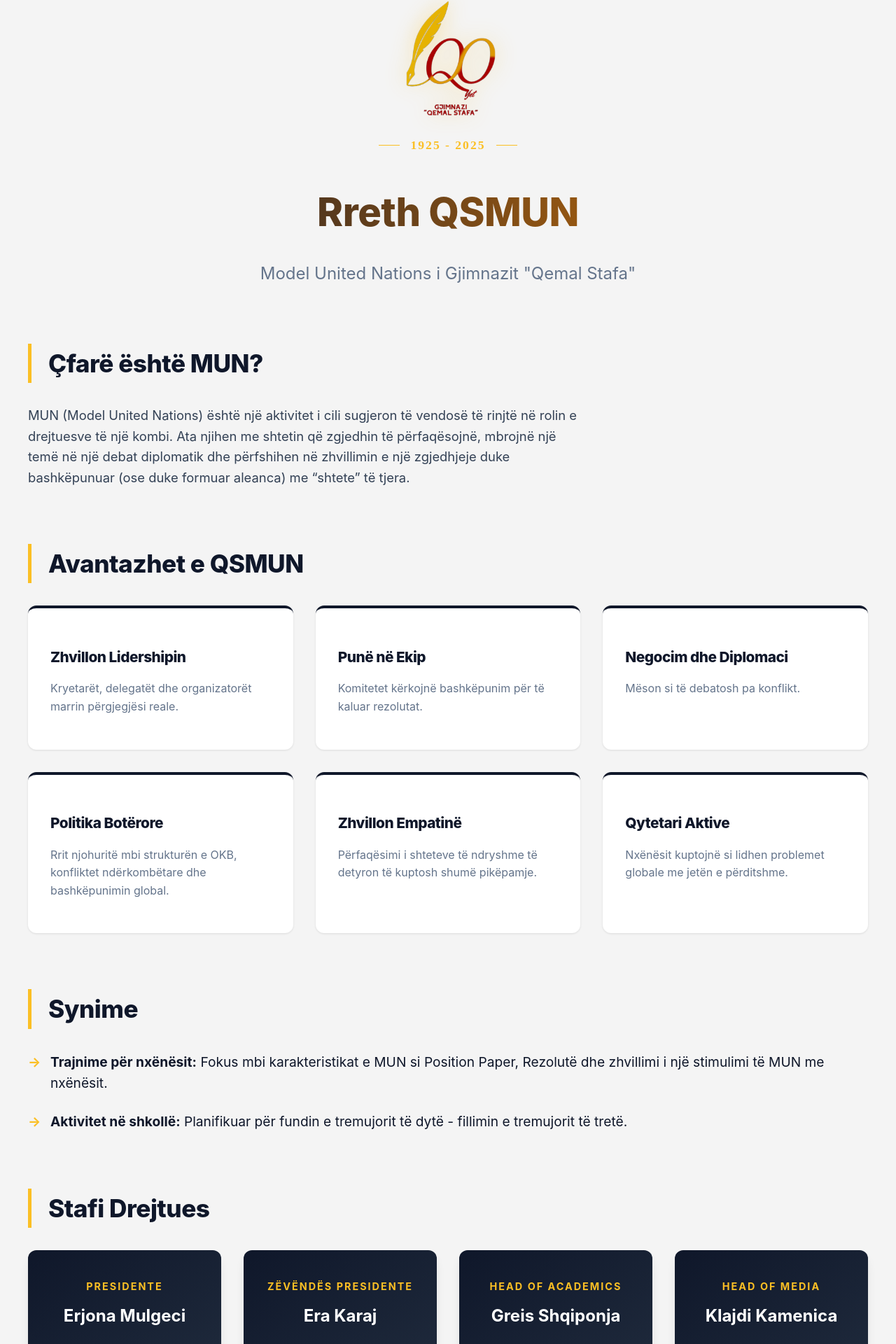
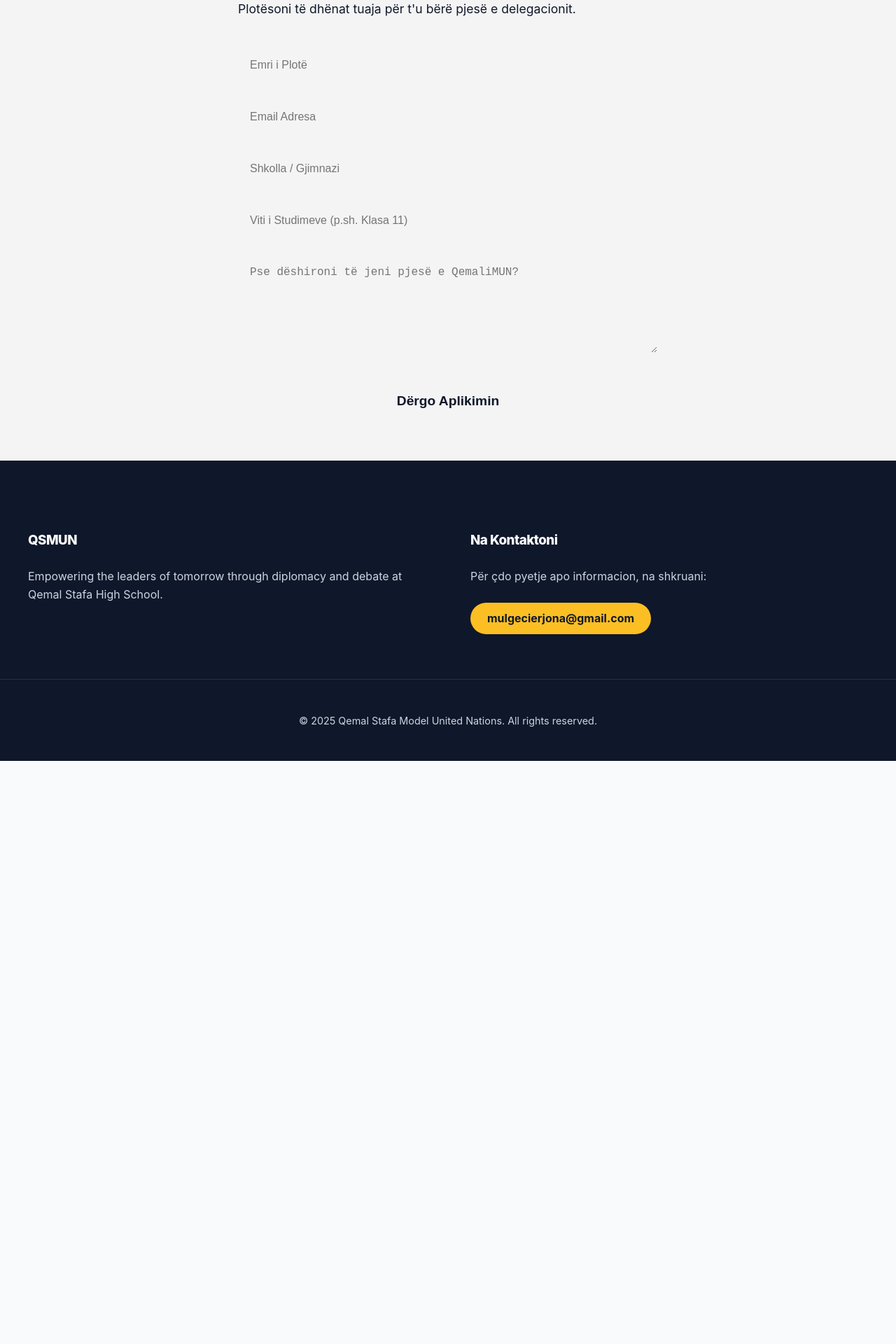
Before and after one commit to sidicyborg42x/QemaliMUN, a React (Create React App) app in the folder frontend/: page /about in a window 1280 px wide. Shown: the part 218-2138 px from the top of the page at 70% size. After the commit the page ends 1305 px from the top, so only its background shows below. Built offline with nearby package versions, Linux system fonts and the light colour scheme.

Commit message:
modifikim design i applypage

```diff
--- a/frontend/src/pages/AboutPage.js
+++ b/frontend/src/pages/AboutPage.js
@@ -1,108 +1,99 @@
-import React from 'react';
-import './AboutPage.css';
-// 1. Import the logo (adjust path if you put it directly in src)
-import AnniversaryLogo from './qemal100.png';
+// frontend/src/pages/ApplyPage.js
+import React, { useState } from 'react';
+import axiosInstance from '../api/axiosConfig';
+import './ApplyPage.css';
 
-const AboutPage = () => {
+const ApplyPage = () => {
+    const [formData, setFormData] = useState({
+        full_name: '',
+        email: '',
+        school: '',
+        grade: '',
+        motivation: ''
+    });
+    const [status, setStatus] = useState(null);
+
+    const handleChange = (e) => {
+        setFormData({ ...formData, [e.target.name]: e.target.value });
+    };
+
+    const handleSubmit = async (e) => {
+        e.preventDefault();
+        try {
+            // This sends data to your Render backend
+            await axiosInstance.post('applications/', formData);
+            setStatus({ type: 'success', text: 'Aplikimi u dërgua me sukses! Shihemi në QemaliMUN.' });
+            setFormData({ full_name: '', email: '', school: '', grade: '', motivation: '' });
+        } catch (error) {
+            setStatus({ type: 'error', text: 'Pati një gabim gjatë dërgimit. Ju lutem provoni përsëri.' });
+        }
+    };
+
     return (
-        <div className="about-page container fade-in">
-            <header className="about-header">
-                {/* 2. Add the Anniversary Badge */}
-                <div className="anniversary-badge-container">
-                    <img
-                        src={AnniversaryLogo}
-                        alt="100 Vjetori Gjimnazi Qemal Stafa"
-                        className="anniversary-logo"
-                    />
-                    <span className="anniversary-label">1925 - 2025</span>
-                </div>
+        <div className="apply-page-wrapper">
+            <div className="apply-card">
+                <h2>Apliko Tani</h2>
+                <p className="form-subtitle">Plotësoni të dhënat tuaja për t'u bërë pjesë e delegacionit.</p>
 
-                <h1>Rreth QSMUN</h1>
-                <p className="lead">Model United Nations i Gjimnazit "Qemal Stafa"</p>
-            </header>
+                {status && (
+                    <div className={`status-message ${status.type}`}>
+                        {status.text}
+                    </div>
+                )}
 
-            <div className="about-content">
-                {/* ... (rest of your existing content) ... */}
-                <section className="about-section">
-                    <h2>Çfarë është MUN?</h2>
-                    <p>
-                        MUN (Model United Nations) është një aktivitet i cili sugjeron të vendosë të rinjtë në rolin e drejtuesve të një kombi.
-                        Ata njihen me shtetin që zgjedhin të përfaqësojnë, mbrojnë një temë në një debat diplomatik dhe përfshihen në zhvillimin
-                        e një zgjedhjeje duke bashkëpunuar (ose duke formuar aleanca) me “shtete” të tjera.
-                    </p>
-                </section>
-
-                {/* ... (Keep the rest of the sections exactly as they are) ... */}
-
-                {/* Advantages Section */}
-                <section className="about-section">
-                    <h2>Avantazhet e QSMUN</h2>
-                    <div className="advantages-grid">
-                        <div className="advantage-item">
-                            <h3>Zhvillon Lidershipin</h3>
-                            <p>Kryetarët, delegatët dhe organizatorët marrin përgjegjësi reale.</p>
-                        </div>
-                        <div className="advantage-item">
-                            <h3>Punë në Ekip</h3>
-                            <p>Komitetet kërkojnë bashkëpunim për të kaluar rezolutat.</p>
-                        </div>
-                        <div className="advantage-item">
-                            <h3>Negocim dhe Diplomaci</h3>
-                            <p>Mëson si të debatosh pa konflikt.</p>
-                        </div>
-                        <div className="advantage-item">
-                            <h3>Politika Botërore</h3>
-                            <p>Rrit njohuritë mbi strukturën e OKB, konfliktet ndërkombëtare dhe bashkëpunimin global.</p>
-                        </div>
-                        <div className="advantage-item">
-                            <h3>Zhvillon Empatinë</h3>
-                            <p>Përfaqësimi i shteteve të ndryshme të detyron të kuptosh shumë pikëpamje.</p>
-                        </div>
-                        <div className="advantage-item">
-                            <h3>Qytetari Aktive</h3>
-                            <p>Nxënësit kuptojnë si lidhen problemet globale me jetën e përditshme.</p>
-                        </div>
+                <form onSubmit={handleSubmit} className="apply-form">
+                    <div className="form-group">
+                        <input
+                            name="full_name"
+                            placeholder="Emri i Plotë"
+                            value={formData.full_name}
+                            onChange={handleChange}
+                            required
+                        />
                     </div>
-                </section>
-
-                {/* Goals Section */}
-                <section className="about-section bg-accent">
-                    <h2>Synime</h2>
-                    <ul className="goals-list">
-                        <li>
-                            <strong>Trajnime për nxënësit:</strong> Fokus mbi karakteristikat e MUN si Position Paper, Rezolutë dhe zhvillimi i një stimulimi të MUN me nxënësit.
-                        </li>
-                        <li>
-                            <strong>Aktivitet në shkollë:</strong> Planifikuar për fundin e tremujorit të dytë - fillimin e tremujorit të tretë.
-                        </li>
-                    </ul>
-                </section>
-
-                {/* Leadership Section */}
-                <section className="about-section leadership-section">
-                    <h2>Stafi Drejtues</h2>
-                    <div className="leadership-grid">
-                        <div className="leader-card">
-                            <div className="leader-role">Presidente</div>
-                            <div className="leader-name">Erjona Mulgeci</div>
-                        </div>
-                        <div className="leader-card">
-                            <div className="leader-role">Zëvëndës Presidente</div>
-                            <div className="leader-name">Era Karaj</div>
-                        </div>
-                        <div className="leader-card">
-                            <div className="leader-role">Head of Academics</div>
-                            <div className="leader-name">Greis Shqiponja</div>
-                        </div>
-                        <div className="leader-card">
-                            <div className="leader-role">Head of Media</div>
-                            <div className="leader-name">Klajdi Kamenica</div>
-                        </div>
+                    <div className="form-group">
+                        <input
+                            name="email"
+                            type="email"
+                            placeholder="Email Adresa"
+                            value={formData.email}
+                            onChange={handleChange}
+                            required
+                        />
                     </div>
-                </section>
+                    <div className="form-group">
+                        <input
+                            name="school"
+                            placeholder="Shkolla / Gjimnazi"
+                            value={formData.school}
+                            onChange={handleChange}
+                            required
+                        />
+                    </div>
+                    <div className="form-group">
+                        <input
+                            name="grade"
+                            placeholder="Viti i Studimeve (p.sh. Klasa 11)"
+                            value={formData.grade}
+                            onChange={handleChange}
+                            required
+                        />
+                    </div>
+                    <div className="form-group">
+                        <textarea
+                            name="motivation"
+                            placeholder="Pse dëshironi të jeni pjesë e QemaliMUN?"
+                            rows="6"
+                            value={formData.motivation}
+                            onChange={handleChange}
+                            required
+                        />
+                    </div>
+                    <button type="submit" className="submit-btn">Dërgo Aplikimin</button>
+                </form>
             </div>
         </div>
     );
 };
 
-export default AboutPage;
+export default ApplyPage;
```
